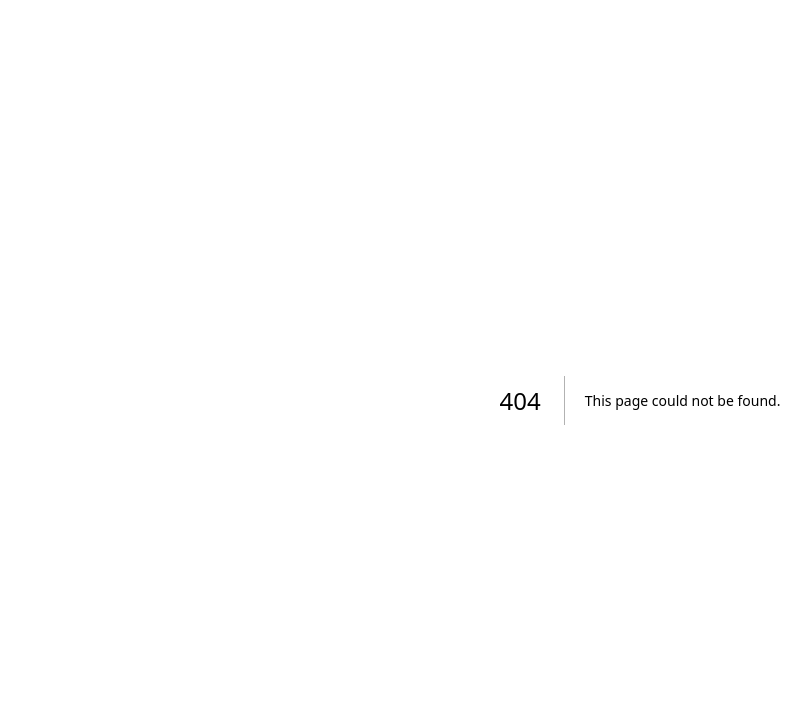
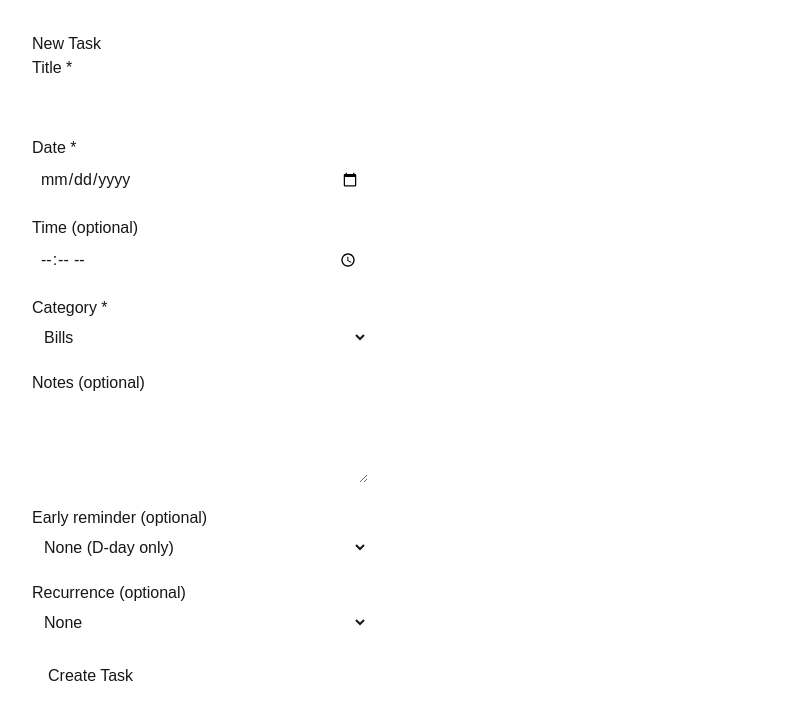
Before and after one commit to Maryann-shipit/c-, a Next.js app: page /tasks/new in a window 1280 px wide. Before the commit this address had no page. Shown: the top 720 px of the page, without its empty margins (0-811 px from the left). Built offline with nearby package versions, Linux system fonts and the light colour scheme.

Commit message:
Add task creation form and Today/Upcoming task list view

```diff
--- a/app/page.tsx
+++ b/app/page.tsx
@@ -1,11 +1,76 @@
+import Link from 'next/link'
 import LogoutButton from '@/components/LogoutButton'
+import { createClient } from '@/lib/supabase/server'
+import { redirect } from 'next/navigation'
 
-export default function Home() {
+export default async function Home() {
+  const supabase = await createClient()
+  const { data: userData } = await supabase.auth.getUser()
+
+  if (!userData.user) {
+    redirect('/login')
+  }
+
+  const today = new Date().toISOString().split('T')[0]
+
+  const { data: tasks, error } = await supabase
+    .from('tasks')
+    .select('*')
+    .eq('user_id', userData.user.id)
+    .order('date', { ascending: true })
+
+  const todayTasks = tasks?.filter((t) => t.date === today) || []
+  const upcomingTasks = tasks?.filter((t) => t.date > today) || []
+
   return (
     <div style={{ padding: '2rem', fontFamily: 'sans-serif' }}>
       <LogoutButton />
-      <h1>Welcome to your Life-Admin Assistant</h1>
-      <p>You are logged in. This is a temporary homepage — the real dashboard comes next.</p>
+      <h1>Your Life-Admin Assistant</h1>
+      <Link
+        href="/tasks/new"
+        style={{
+          display: 'inline-block',
+          marginTop: '1rem',
+          marginBottom: '2rem',
+          padding: '0.5rem 1rem',
+          background: '#0070f3',
+          color: 'white',
+          borderRadius: '4px',
+          textDecoration: 'none',
+        }}
+      >
+        + New Task
+      </Link>
+
+      {error && <p style={{ color: 'red' }}>Error loading tasks: {error.message}</p>}
+
+      <h2>Today</h2>
+      {todayTasks.length === 0 ? (
+        <p style={{ color: '#888' }}>Nothing due today.</p>
+      ) : (
+        <ul>
+          {todayTasks.map((task) => (
+            <li key={task.id} style={{ marginBottom: '0.5rem' }}>
+              <strong>{task.title}</strong> — {task.category}
+              {task.time ? ` at ${task.time}` : ''}
+            </li>
+          ))}
+        </ul>
+      )}
+
+      <h2>Upcoming</h2>
+      {upcomingTasks.length === 0 ? (
+        <p style={{ color: '#888' }}>Nothing upcoming.</p>
+      ) : (
+        <ul>
+          {upcomingTasks.map((task) => (
+            <li key={task.id} style={{ marginBottom: '0.5rem' }}>
+              <strong>{task.title}</strong> — {task.category} — {task.date}
+              {task.time ? ` at ${task.time}` : ''}
+            </li>
+          ))}
+        </ul>
+      )}
     </div>
   )
 }
--- /dev/null
+++ b/app/tasks/new/page.tsx
@@ -0,0 +1,157 @@
+'use client'
+
+import { useState } from 'react'
+import { useRouter } from 'next/navigation'
+import { createClient } from '@/lib/supabase/client'
+
+const CATEGORIES = ['Bills', 'Appointments', 'Documents', 'Work/School', 'Personal']
+
+export default function NewTaskPage() {
+  const [title, setTitle] = useState('')
+  const [date, setDate] = useState('')
+  const [time, setTime] = useState('')
+  const [category, setCategory] = useState(CATEGORIES[0])
+  const [notes, setNotes] = useState('')
+  const [earlyReminder, setEarlyReminder] = useState('')
+  const [recurrence, setRecurrence] = useState('none')
+  const [error, setError] = useState<string | null>(null)
+  const [loading, setLoading] = useState(false)
+  const router = useRouter()
+
+  const handleSubmit = async (e: React.FormEvent) => {
+    e.preventDefault()
+    setError(null)
+    setLoading(true)
+
+    const supabase = createClient()
+    const { data: userData, error: userError } = await supabase.auth.getUser()
+
+    if (userError || !userData.user) {
+      setError('You must be logged in to create a task.')
+      setLoading(false)
+      return
+    }
+
+    const { error: insertError } = await supabase.from('tasks').insert({
+      user_id: userData.user.id,
+      title,
+      date,
+      time: time || null,
+      category,
+      notes: notes || null,
+      early_reminder: earlyReminder || null,
+      recurrence: recurrence,
+    })
+
+    setLoading(false)
+
+    if (insertError) {
+      setError(insertError.message)
+    } else {
+      router.push('/')
+      router.refresh()
+    }
+  }
+
+  return (
+    <div style={{ padding: '2rem', fontFamily: 'sans-serif', maxWidth: '400px' }}>
+      <h1>New Task</h1>
+      <form onSubmit={handleSubmit}>
+        <div style={{ marginBottom: '1rem' }}>
+          <label>Title *</label>
+          <br />
+          <input
+            type="text"
+            value={title}
+            onChange={(e) => setTitle(e.target.value)}
+            required
+            style={{ width: '100%', padding: '0.5rem' }}
+          />
+        </div>
+
+        <div style={{ marginBottom: '1rem' }}>
+          <label>Date *</label>
+          <br />
+          <input
+            type="date"
+            value={date}
+            onChange={(e) => setDate(e.target.value)}
+            required
+            style={{ width: '100%', padding: '0.5rem' }}
+          />
+        </div>
+
+        <div style={{ marginBottom: '1rem' }}>
+          <label>Time (optional)</label>
+          <br />
+          <input
+            type="time"
+            value={time}
+            onChange={(e) => setTime(e.target.value)}
+            style={{ width: '100%', padding: '0.5rem' }}
+          />
+        </div>
+
+        <div style={{ marginBottom: '1rem' }}>
+          <label>Category *</label>
+          <br />
+          <select
+            value={category}
+            onChange={(e) => setCategory(e.target.value)}
+            style={{ width: '100%', padding: '0.5rem' }}
+          >
+            {CATEGORIES.map((cat) => (
+              <option key={cat} value={cat}>{cat}</option>
+            ))}
+          </select>
+        </div>
+
+        <div style={{ marginBottom: '1rem' }}>
+          <label>Notes (optional)</label>
+          <br />
+          <textarea
+            value={notes}
+            onChange={(e) => setNotes(e.target.value)}
+            style={{ width: '100%', padding: '0.5rem' }}
+            rows={3}
+          />
+        </div>
+
+        <div style={{ marginBottom: '1rem' }}>
+          <label>Early reminder (optional)</label>
+          <br />
+          <select
+            value={earlyReminder}
+            onChange={(e) => setEarlyReminder(e.target.value)}
+            style={{ width: '100%', padding: '0.5rem' }}
+          >
+            <option value="">None (D-day only)</option>
+            <option value="2_days">2 days before</option>
+            <option value="3_days">3 days before</option>
+          </select>
+        </div>
+
+        <div style={{ marginBottom: '1rem' }}>
+          <label>Recurrence (optional)</label>
+          <br />
+          <select
+            value={recurrence}
+            onChange={(e) => setRecurrence(e.target.value)}
+            style={{ width: '100%', padding: '0.5rem' }}
+          >
+            <option value="none">None</option>
+            <option value="daily">Daily</option>
+            <option value="weekly">Weekly</option>
+            <option value="monthly">Monthly</option>
+          </select>
+        </div>
+
+        {error && <p style={{ color: 'red' }}>{error}</p>}
+
+        <button type="submit" disabled={loading} style={{ padding: '0.5rem 1rem' }}>
+          {loading ? 'Saving...' : 'Create Task'}
+        </button>
+      </form>
+    </div>
+  )
+}
```
Also changed, not shown: lib/supabase/client.ts (line endings or trailing spaces).
